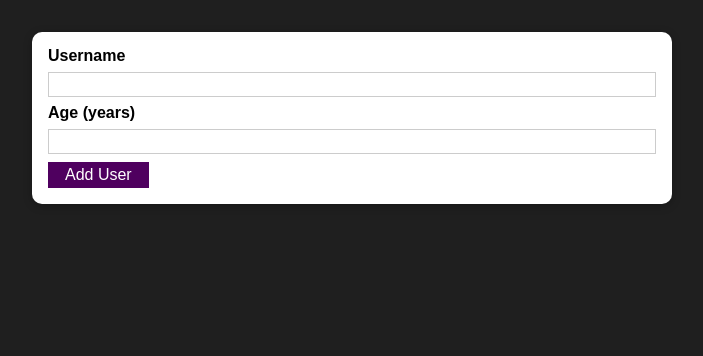
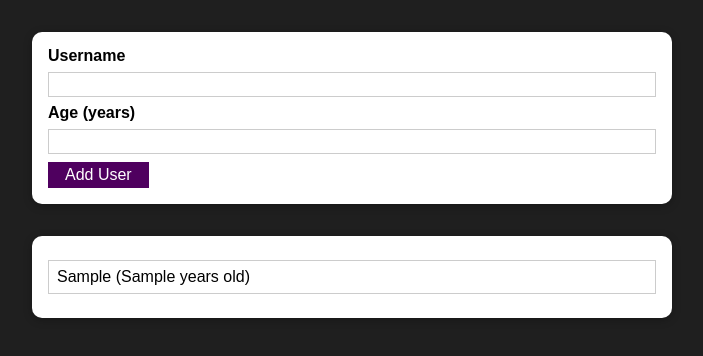
Before and after one commit to emreincel/react-userbase-ts, a React (Create React App) app: page / in a window 1280 px wide. Both pictures are taken after typing "Sample", "Sample" into the empty fields and a click on the button "Add User". Shown: the top 356 px of the page, without its empty margins (288-991 px from the left). Built offline with nearby package versions, Linux system fonts and the light colour scheme.

Commit message:
Add UserList component

```diff
--- a/package.json
+++ b/package.json
@@ -3,11 +3,12 @@
   "version": "0.1.0",
   "private": true,
   "dependencies": {
+    "@types/uuid": "^8.3.4",
     "react": "^18.2.0",
     "react-dom": "^18.2.0",
-    "react-scripts": "5.0.1"
+    "react-scripts": "5.0.1",
+    "uuid": "^9.0.0"
   },
-
   "devDependencies": {
     "@testing-library/jest-dom": "^5.16.5",
     "@testing-library/react": "^13.4.0",
--- a/src/App.tsx
+++ b/src/App.tsx
@@ -1,11 +1,22 @@
-import React from 'react';
+import React, { useState } from 'react';
 import './styles/global.css';
 import AddUser from './components/Users/AddUser';
+import UsersList from './components/Users/UsersList';
+import IUserModel from './libs/models/user.model';
 
 function App() {
+  const [usersList, setUsersList] = useState<IUserModel[]>([]);
+
+  const addUserHandler = (formData: IUserModel) => {
+    setUsersList(prev => {
+      return [...prev, formData];
+    });
+  };
+
   return (
     <div>
-      <AddUser />
+      <AddUser onAddUser={addUserHandler} />
+      <UsersList users={usersList} />
     </div>
   );
 }
--- a/src/components/Users/AddUser/index.tsx
+++ b/src/components/Users/AddUser/index.tsx
@@ -4,11 +4,17 @@ import Card from '../../UI/Card';
 import Button from '../../UI/Button';
 import styles from './styles.module.css';
 import IUserModel from './../../../libs/models/user.model';
+import { v4 as uuidv4 } from 'uuid';
 
-const AddUser = () => {
+type TProps = {
+  onAddUser: (formData: IUserModel) => void;
+};
+
+const AddUser = ({ onAddUser }: TProps) => {
   const [enteredUser, setEnteredUser] = useState<IUserModel>({
     username: '',
     age: '',
+    id: '',
   });
 
   const addUserHandler = (event: React.FormEvent<HTMLFormElement>) => {
@@ -22,10 +28,11 @@ const AddUser = () => {
     if (+enteredUser.age < 1) {
       return;
     }
-    console.log('enteredUser', enteredUser);
+    onAddUser(enteredUser);
     setEnteredUser({
       username: '',
       age: '',
+      id: '',
     });
   };
 
@@ -37,6 +44,7 @@ const AddUser = () => {
     setEnteredUser({
       ...(enteredUser ?? {}),
       [name]: value,
+      id: uuidv4(),
     });
   };
 
--- /dev/null
+++ b/src/components/Users/UsersList/index.tsx
@@ -0,0 +1,25 @@
+import React from 'react';
+
+import IUserModel from '../../../libs/models/user.model';
+import Card from '../../UI/Card';
+import styles from './styles.module.css';
+
+type TProps = {
+  users: IUserModel[];
+};
+
+const UsersList = ({ users }: TProps) => {
+  return (
+    <Card className={styles.users}>
+      <ul>
+        {users.map((user: IUserModel) => (
+          <li key={user.id}>
+            {user.username} ({user.age} years old)
+          </li>
+        ))}
+      </ul>
+    </Card>
+  );
+};
+
+export default UsersList;
--- /dev/null
+++ b/src/components/Users/UsersList/styles.module.css
@@ -0,0 +1,16 @@
+.users {
+  margin: 2rem auto;
+  width: 90%;
+  max-width: 40rem;
+}
+
+.users ul {
+  list-style: none;
+  padding: 1rem;
+}
+
+.users li {
+  border: 1px solid #ccc;
+  margin: 0.5rem 0;
+  padding: 0.5rem;
+}
--- a/src/libs/models/user.model.ts
+++ b/src/libs/models/user.model.ts
@@ -1,6 +1,7 @@
 interface IUserModel {
   username: string;
   age: string;
+  id: string;
 }
 
 export default IUserModel;
```
Also changed, not shown: 1 other file (tests, documents, lock files or other folders).
